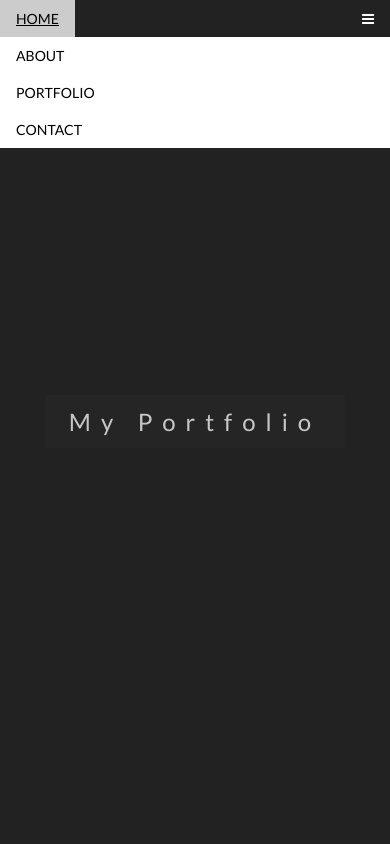
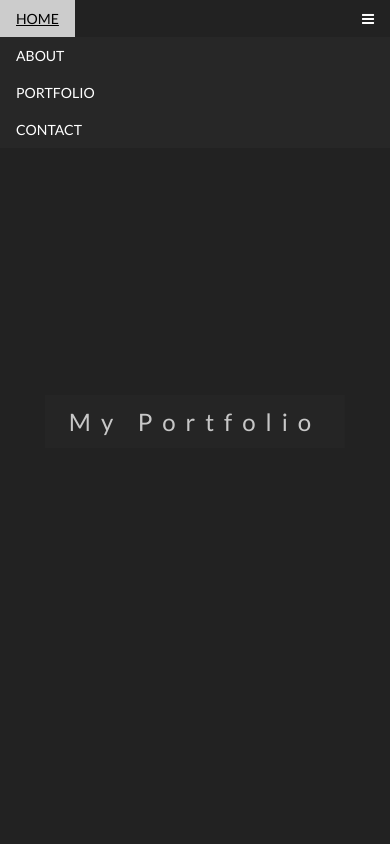
Before and after one commit to stephen-soul/My-Portfolio, a plain HTML site: page index.html in a window 390 px wide. Both pictures are taken after a click on the link 367 px from the left and 18 px from the top of the page. Shown: the top 844 px of the page. Drawn offline with nearby package versions, Linux system fonts and the light colour scheme.

Commit message:
Done as much as I want it to be now. Will update when new projects are added

```diff
--- a/index.html
+++ b/index.html
@@ -25,9 +25,9 @@
 
     <!-- Navbar on small screens -->
     <div id="navDemo" class="w3-bar-block w3-white w3-hide w3-hide-large w3-hide-medium">
-        <a href="#about" class="w3-bar-item w3-button" onclick="toggleFunction()">ABOUT</a>
-        <a href="#portfolio" class="w3-bar-item w3-button" onclick="toggleFunction()">PORTFOLIO</a>
-        <a href="#contact" class="w3-bar-item w3-button" onclick="toggleFunction()">CONTACT</a>
+        <a href="#about" class="w3-bar-item w3-button w3-black" onclick="toggleFunction()">ABOUT</a>
+        <a href="#portfolio" class="w3-bar-item w3-button w3-black" onclick="toggleFunction()">PORTFOLIO</a>
+        <a href="#contact" class="w3-bar-item w3-button w3-black" onclick="toggleFunction()">CONTACT</a>
     </div>
 </div>
 
--- a/js/main.js
+++ b/js/main.js
@@ -12,9 +12,9 @@ window.onscroll = function() {myFunction()};
 function myFunction() {
     var navbar = document.getElementById("myNavbar");
     if (document.body.scrollTop > 100 || document.documentElement.scrollTop > 100) {
-        navbar.className = "w3-bar" + " w3-card" + " w3-animate-top" + " w3-white";
+        navbar.className = "w3-bar" + " w3-card" + " w3-animate-top" + " w3-black";
     } else {
-        navbar.className = navbar.className.replace(" w3-card w3-animate-top w3-white", "");
+        navbar.className = navbar.className.replace(" w3-card w3-animate-top w3-black", "");
     }
 }
 
```
